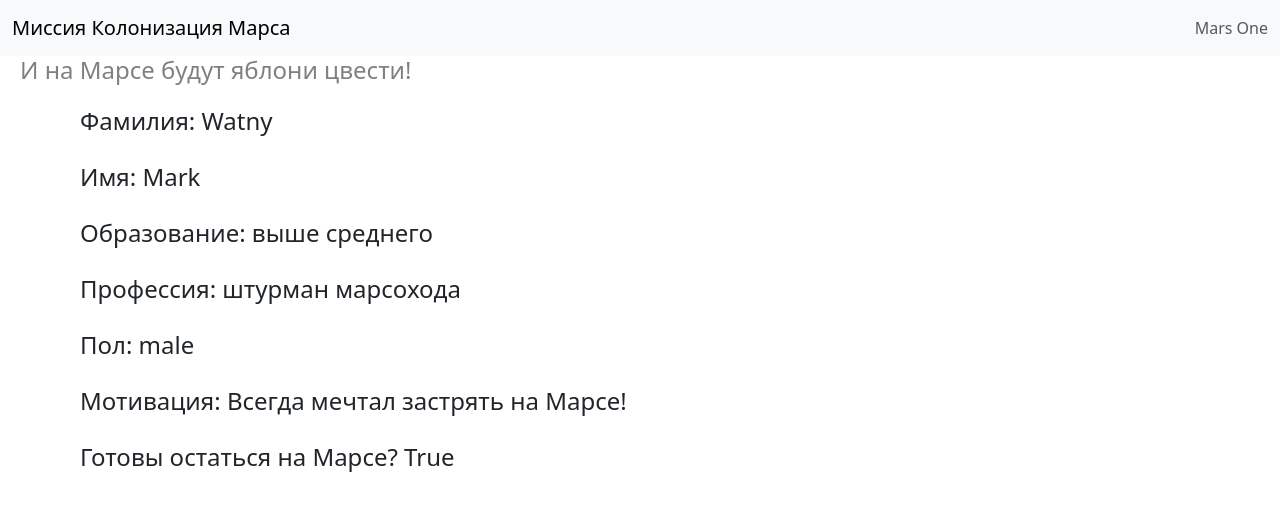
After one commit to NikVinogradoff/web, a Flask app: page /answer in a window 1280 px wide. The commit adds this page. Shown: the top 511 px of the page. Run offline with Flask 3, Linux system fonts and the light colour scheme.

Commit message:
Анкета

```diff
--- a/app.py
+++ b/app.py
@@ -142,5 +142,21 @@ def list_prof(sp):
                            profs=["инженер", "космонавт", "учёный", "капитан", "кондитер"])
 
 
+@app.route("/answer")
+@app.route("/auto_answer")
+def auto_answer():
+    context = {
+        "title": "Анкета",
+        "surname": "Watny",
+        "name": "Mark",
+        "education": "выше среднего",
+        "profession": "штурман марсохода",
+        "sex": "male",
+        "motivation": "Всегда мечтал застрять на Марсе!",
+        "ready": True
+    }
+    return render_template("auto_answer.html", **context)
+
+
 if __name__ == "__main__":
     app.run("127.0.0.1", 8080)
--- /dev/null
+++ b/static/css/style.css
@@ -0,0 +1,9 @@
+h4 {
+    color: grey;
+    padding-left: 20px;
+}
+
+.answer {
+    font-size: 24px;
+    padding: 10px;
+}
--- /dev/null
+++ b/templates/auto_answer.html
@@ -0,0 +1,41 @@
+{% extends "base.html" %}
+
+{% block content %}
+<div class="container">
+    <div class="row">
+        <div class="col answer">
+            Фамилия: {{ surname }}
+        </div>
+    </div>
+    <div class="row">
+        <div class="col answer">
+            Имя: {{ name }}
+        </div>
+    </div>
+    <div class="row">
+        <div class="col answer">
+            Образование: {{ education }}
+        </div>
+    </div>
+    <div class="row">
+        <div class="col answer">
+            Профессия: {{ profession }}
+        </div>
+    </div>
+    <div class="row">
+        <div class="col answer">
+            Пол: {{ sex }}
+        </div>
+    </div>
+    <div class="row">
+        <div class="col answer">
+            Мотивация: {{ motivation }}
+        </div>
+    </div>
+    <div class="row">
+        <div class="col answer">
+            Готовы остаться на Марсе? {{ ready }}
+        </div>
+    </div>
+</div>
+{% endblock %}
--- a/templates/base.html
+++ b/templates/base.html
@@ -6,6 +6,7 @@
     <title>{{ title }}</title>
     <link href="https://cdn.jsdelivr.net/npm/bootstrap@5.3.8/dist/css/bootstrap.min.css" rel="stylesheet"
           integrity="sha384-sRIl4kxILFvY47J16cr9ZwB07vP4J8+LH7qKQnuqkuIAvNWLzeN8tE5YBujZqJLB" crossorigin="anonymous">
+    <link href="{{ url_for('static', filename='css/style.css') }}" rel="stylesheet">
 </head>
 <body>
     <nav class="navbar bg-body-tertiary">
@@ -18,7 +19,7 @@
             </ul>
         </div>
     </nav>
-    <h5>И на Марсе будут яблони цвести!</h5>
+    <h4>И на Марсе будут яблони цвести!</h4>
     {% block content %}{% endblock %}
     <script src="https://cdn.jsdelivr.net/npm/bootstrap@5.3.8/dist/js/bootstrap.bundle.min.js"
             integrity="sha384-FKyoEForCGlyvwx9Hj09JcYn3nv7wiPVlz7YYwJrWVcXK/BmnVDxM+D2scQbITxI"
```
